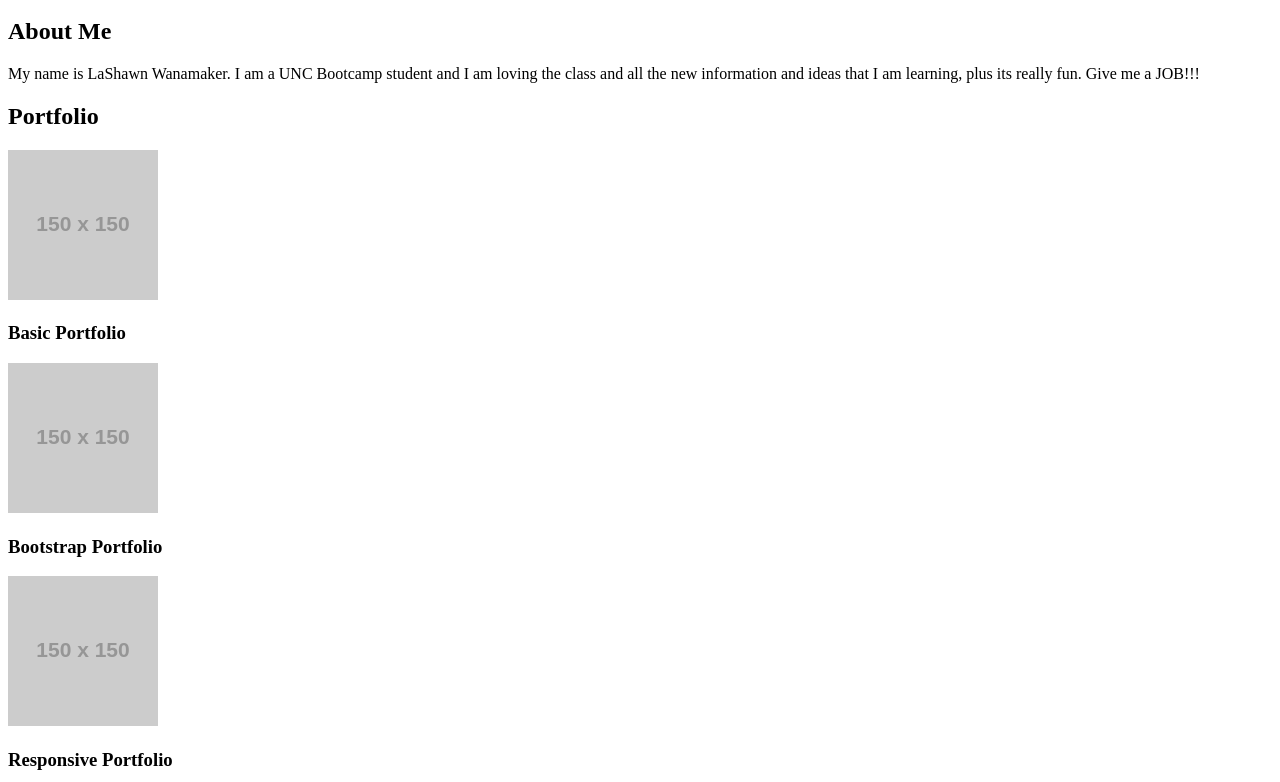
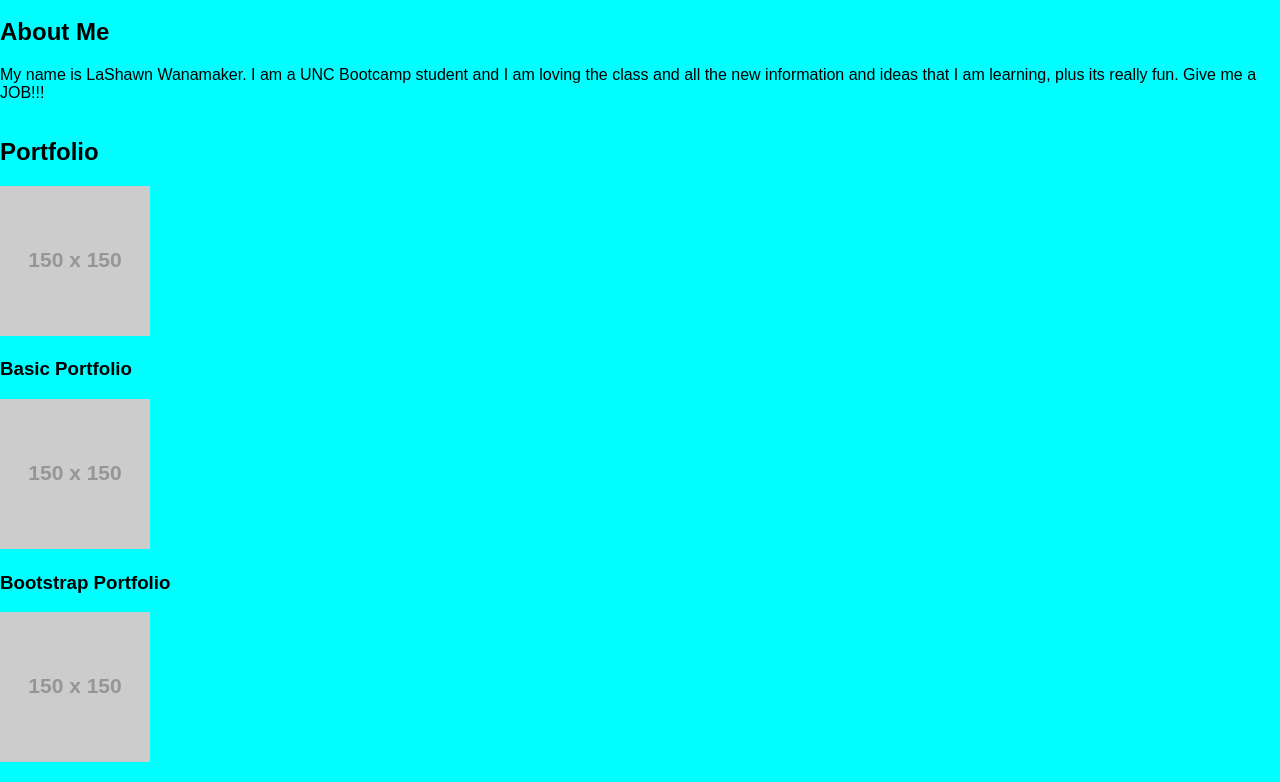
Before and after one commit to Wanamaker919/Advanced-CSS--Portfolio, a plain HTML site: page Index.html in a window 1280 px wide. Shown: the part 254-1036 px from the top of the page. Drawn offline with Linux system fonts and the light colour scheme; placeholder pictures from the web are drawn by us.

Commit message:
Some Css styling

```diff
--- a/Index.html
+++ b/Index.html
@@ -5,7 +5,7 @@
     <meta http-equiv="X-UA-Compatible" content="IE=edge">
     <meta name="viewport" content="width=device-width, initial-scale=1.0">
     <title>Protfolio</title>
-    <link href="style.css" type="text/css">
+    <link href="./assets/css/style.css" rel="stylesheet" type="text/css">
 </head>
 <body>
     <header>
--- /dev/null
+++ b/assets/css/style.css
@@ -0,0 +1,9 @@
+body {
+    margin:auto;
+    display: flex;
+  flex-direction: column;
+  min-height: 100%;
+  align-content: center;
+  font-family: sans-serif;
+    background-color: aqua;
+    }
```
Also changed, not shown: style.css (deleted).
